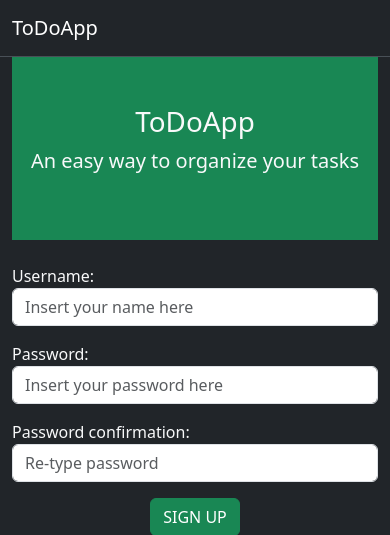
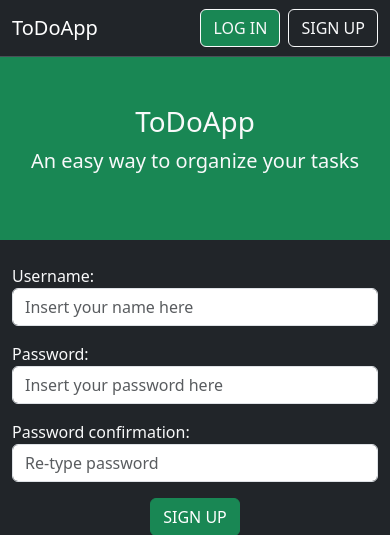
Before and after one commit to Fakemrx/todo-django, a Django app: page /account/registration/ in a window 390 px wide. Shown: the top 535 px of the page. Run offline with Django 5.2, Linux system fonts and the light colour scheme; parts of the project's set-up code (start-up, migrations or seed data) failed here and were passed over.

Commit message:
Front-end fixes

```diff
--- a/app/templates/account/login.html
+++ b/app/templates/account/login.html
@@ -2,6 +2,6 @@
 {% block titlename %}
     LOG IN
 {% endblock %}
-{% block bodydata %}
+{% block formdata %}
     {% include 'form.html' with action_name='LOG IN' %}
 {% endblock %}
--- a/app/templates/account/registration.html
+++ b/app/templates/account/registration.html
@@ -2,6 +2,6 @@
 {% block titlename %}
     SIGN UP
 {% endblock %}
-{% block bodydata %}
+{% block formdata %}
     {% include 'form.html' with action_name='SIGN UP' %}
 {% endblock %}
--- a/app/templates/account/registration_done.html
+++ b/app/templates/account/registration_done.html
@@ -2,7 +2,7 @@
 {% block titlename %}
     SIGN UP | Complete
 {% endblock %}
-{% block bodydata %}
+{% block formdata %}
     <br><br><br><br>
     <div class="text-center">
     <h5>Welcome to our web-site for tracking to-do things, {{ new_user }}.<br>We are pretty happy to see you here.</h5>
--- a/app/templates/base.html
+++ b/app/templates/base.html
@@ -14,14 +14,19 @@
 <nav class="navbar bg-dark navbar-expand-lg border-bottom border-body" data-bs-theme="dark">
   <div class="container-fluid">
     <a class="navbar-brand" href="{{ home }}">ToDoApp</a>
-    {% if user.is_authenticated %}<a class="navbar-brand text-success" href="{{ task_list }}" aria-disabled="true">Tasks</a>{% endif %}
+    {% if user.is_authenticated %}
+      <a class="navbar-brand text-success" href="{{ task_list }}" aria-disabled="true">Tasks</a>
+    {% endif %}
     <div class="collapse navbar-collapse" id="navbarSupportedContent">
       <ul class="navbar-nav me-auto mb-2 mb-lg-0">
       </ul>
-        <a href="{% if user.is_authenticated %}{{ logout }}{% else %}{{ login }}{% endif %}"><button class="btn {% if user.is_authenticated %}btn-danger{% else %}btn-success{% endif %} btn-outline-light mx-2 ">
+    </div>
+    <div class="d-flex">
+      <a href="{% if user.is_authenticated %}{{ logout }}{% else %}{{ login }}{% endif %}">
+        <button class="btn {% if user.is_authenticated %}btn-danger{% else %}btn-success{% endif %} btn-outline-light mx-2">
           {% if user.is_authenticated %}LOG OUT{% else %}LOG IN{% endif %}
-        </button></a>
-      {% if not user.is_authenticated %}
+        </button>
+      </a>
       {% if not user.is_authenticated %}
         <a href="{{ reg }}">
           <button class="btn btn-outline-light">
@@ -29,14 +34,10 @@
           </button>
         </a>
       {% endif %}
-      {% endif %}
     </div>
   </div>
 </nav>
-<div class="container">
-  <div class="row">
-    <div class="col-sm-2"></div>
-    <div class="col-sm-8">
+
 <header class="bg-success text-light text-center py-5">
     <div class="container">
       <h1>ToDoApp</h1>
@@ -44,6 +45,12 @@
     </div>
   </header>
 {% block bodydata %}{% endblock %}
+
+<div class="container">
+  <div class="row">
+    <div class="col-sm-2"></div>
+    <div class="col-sm-8">
+    {% block formdata %}{% endblock %}
     </div>
     <div class="col-sm-2"></div>
   </div>
--- a/app/templates/task/create.html
+++ b/app/templates/task/create.html
@@ -2,6 +2,6 @@
 {% block titlename %}
     CREATE TASK
 {% endblock %}
-{% block bodydata %}
+{% block formdata %}
     {% include 'form.html' with action_name='CREATE' %}
 {% endblock %}
--- a/app/templates/task/list.html
+++ b/app/templates/task/list.html
@@ -2,7 +2,7 @@
 {% block titlename %}
     ToDoApp - Organize Your Tasks
 {% endblock %}
-{% block bodydata %}
+{% block formdata %}
     <div class="text-center">
         <a href="{% url 'task:create_task' %}" >
             <button class="btn border-success btn-dark btn-sm mt-4 mb-3 col-4 btn-lg" style="font-size: 1.5rem;">
```
Lines whose indentation alone changed are shown as unchanged.
